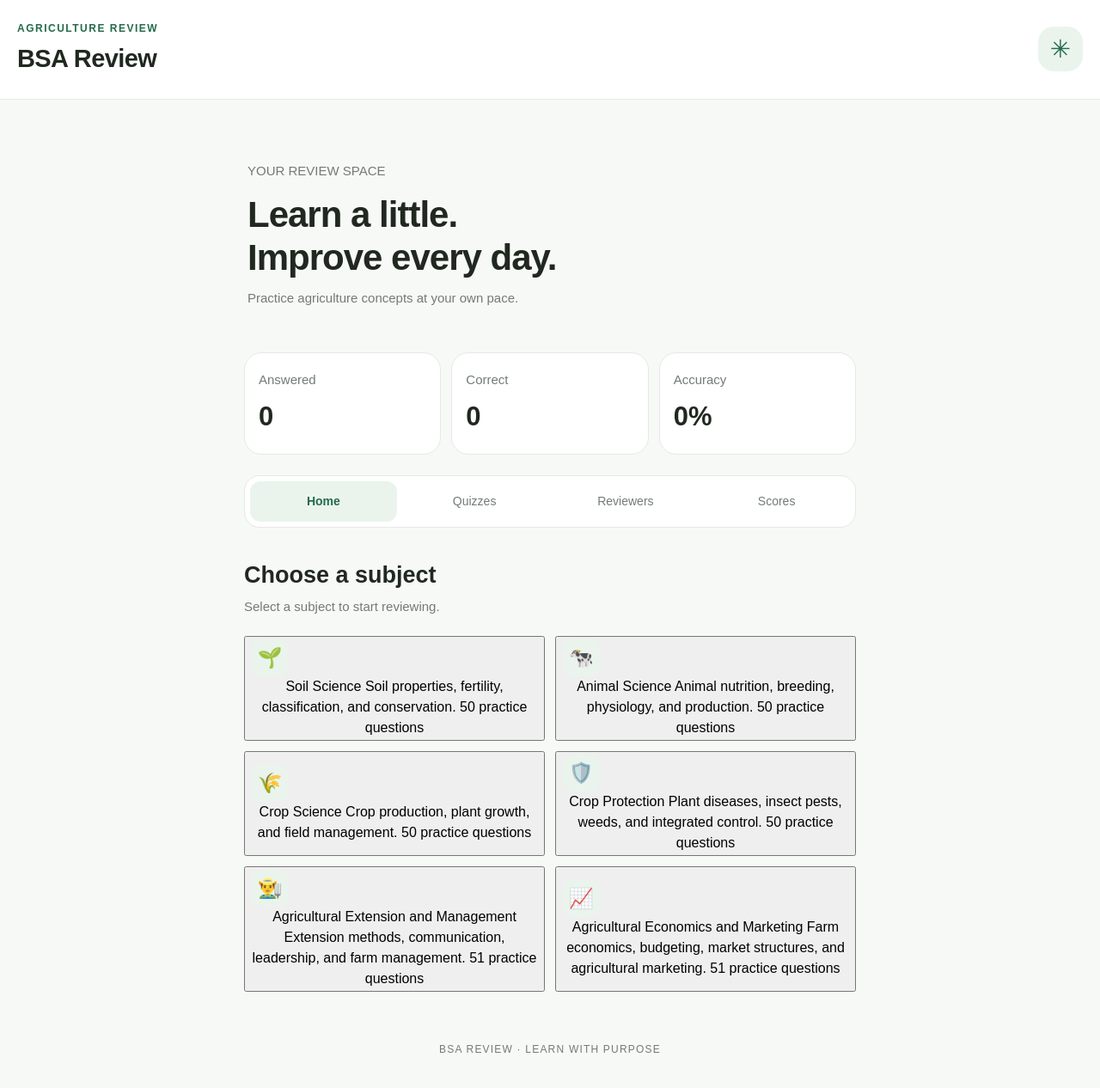
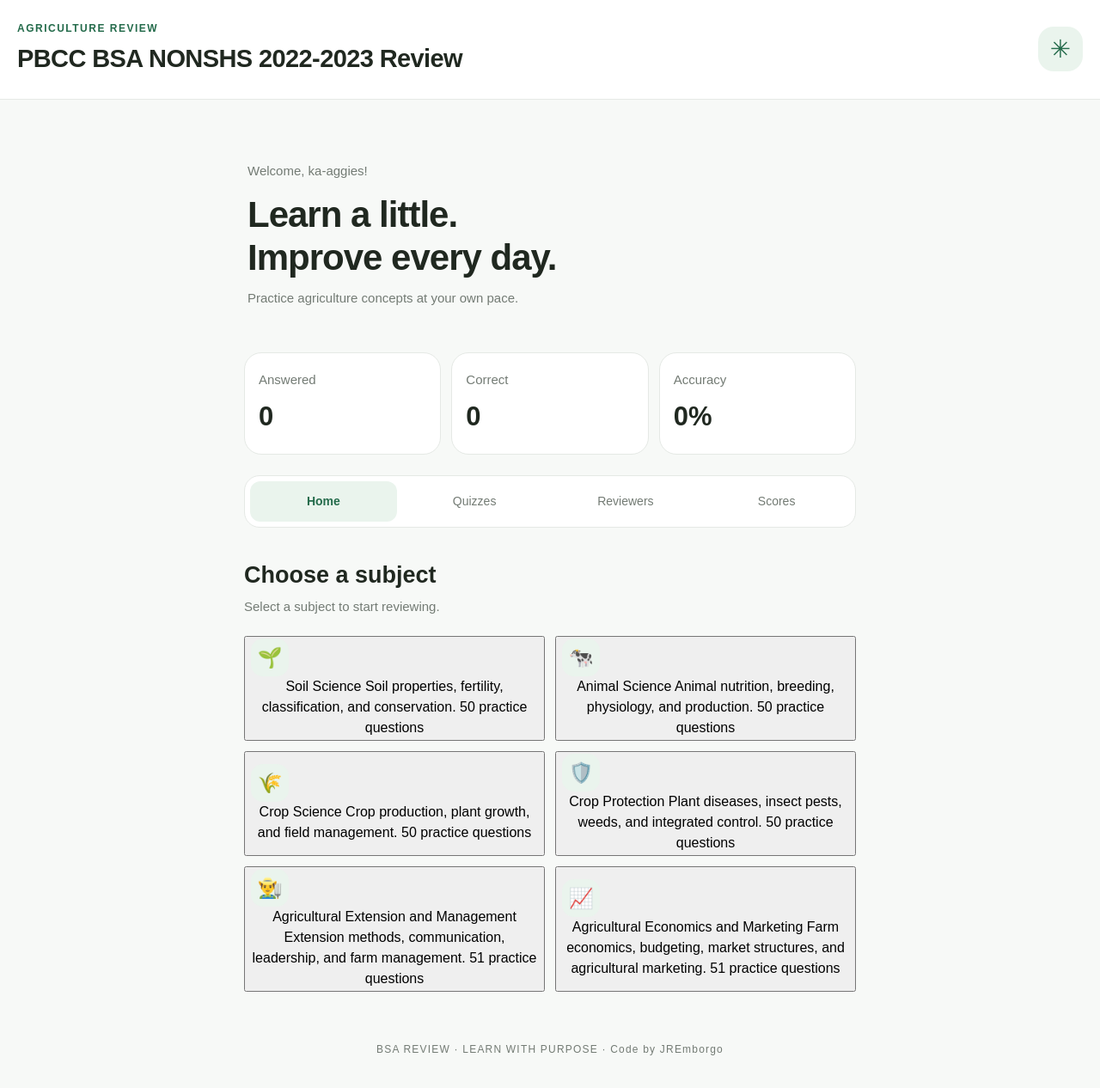
Before and after one commit to emborgojamesronjeacad-art/bsareview-miniapp, a plain HTML site: page index.html in a window 1280 px wide. Shown: the whole page at 86% size. Drawn offline with Linux system fonts and the light colour scheme.

Commit message:
Update index.html

```diff
--- a/index.html
+++ b/index.html
@@ -15,14 +15,14 @@
   <header class="topbar">
     <div>
       <p class="eyebrow">AGRICULTURE REVIEW</p>
-      <h1>BSA Review</h1>
+      <h1>PBCC BSA NONSHS 2022-2023 Review</h1>
     </div>
     <span class="leaf">✳</span>
   </header>
 
   <main>
     <section class="welcome">
-      <p class="muted">YOUR REVIEW SPACE</p>
+      <p class="muted">Welcome, ka-aggies!</p>
       <h2>Learn a little.<br>Improve every day.</h2>
       <p class="muted">
         Practice agriculture concepts at your own pace.
@@ -110,7 +110,7 @@
   </main>
 
   <footer>
-    <p>BSA REVIEW · LEARN WITH PURPOSE</p>
+    <p>BSA REVIEW · LEARN WITH PURPOSE · Code by JREmborgo</p>
   </footer>
 </body>
 </html>
```
